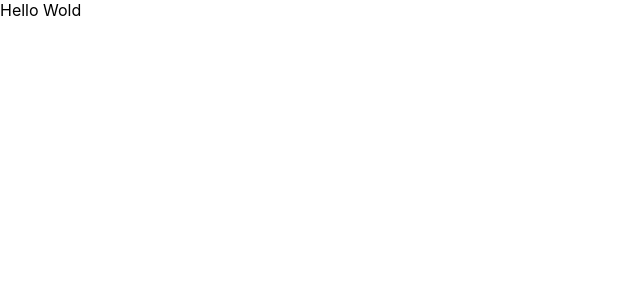
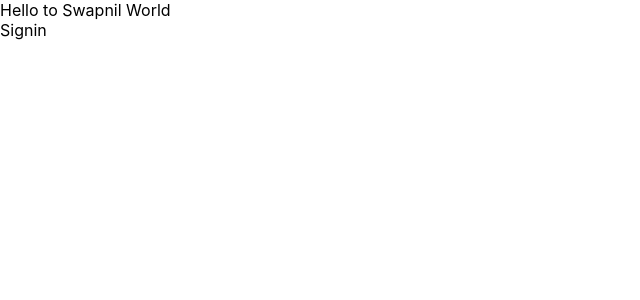
Before and after one commit to Swapnil-Sagar/react-slack, a React (Create React App) app: page / in a window 1280 px wide. Shown: the top 300 px of the page, without its empty margins (0-640 px from the left). Built offline with nearby package versions, Linux system fonts and the light colour scheme.

Commit message:
Added signup and prettierrc

```diff
--- a/src/components/App.js
+++ b/src/components/App.js
@@ -1,9 +1,11 @@
 import React from 'react';
+import {Signin} from './'
 
 function App() {
   return (
     <div className="App">
-        Hello Wold
+        Hello to Swapnil World
+        <Signin/>
     </div>
   );
 }
--- /dev/null
+++ b/src/components/Signin.js
@@ -0,0 +1,11 @@
+import React, { Component } from 'react'
+
+export default class Signin extends Component {
+    render() {
+        return (
+            <div>
+                Signin
+            </div>
+        )
+    }
+}
--- a/src/components/index.js
+++ b/src/components/index.js
@@ -1,5 +1,4 @@
-import App from './App'
+import App from './App';
+import Signin from './Signin';
 
-export {
-    App
-}
+export { App, Signin };
--- a/src/index.js
+++ b/src/index.js
@@ -5,9 +5,7 @@
 import * as serviceWorker from './serviceWorker';
 
 ReactDOM.render(
-  <React.StrictMode>
-    <App />
-  </React.StrictMode>,
+    <App />,
   document.getElementById('root')
 );
 
```
Also changed, not shown: 1 other file (tests, documents, lock files or other folders).
